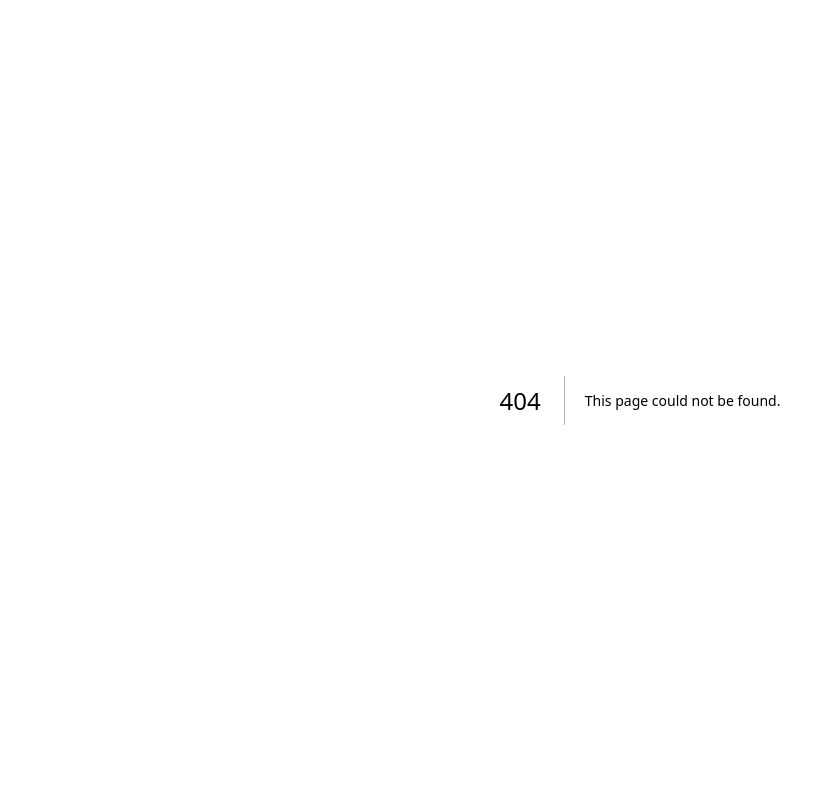
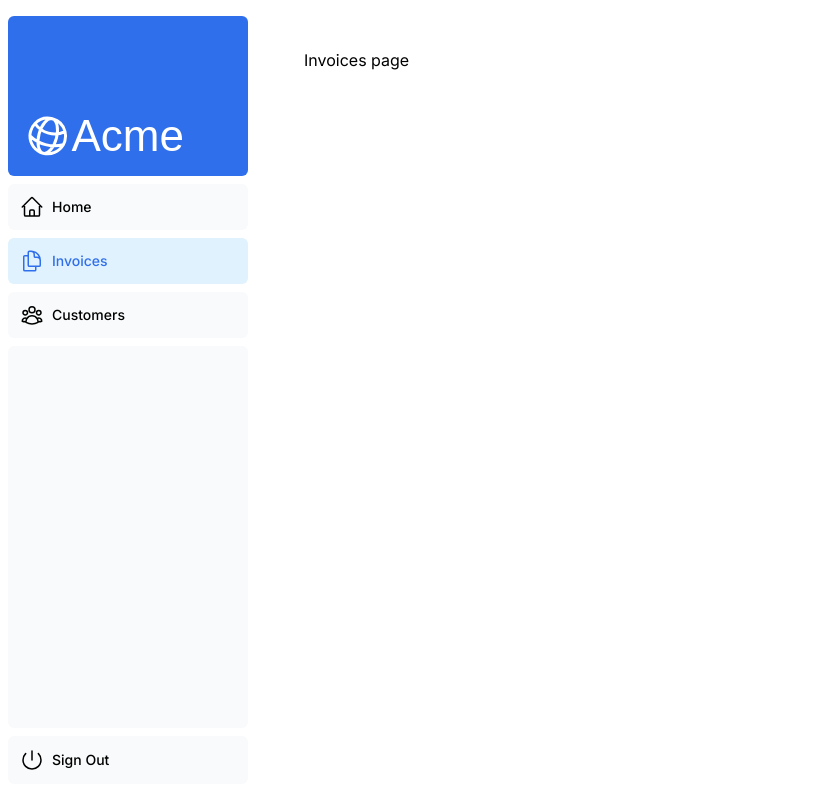
Before and after one commit to gurdittcancode/nextjs-dashboard, a Next.js app: page /dashboard/invoices in a window 1280 px wide. Before the commit this address had no page. Shown: the whole page, without its empty margins (0-835 px from the left). Built offline with nearby package versions, Linux system fonts and the light colour scheme; a web font is replaced by a local one.

Commit message:
Push to github

```diff
--- /dev/null
+++ b/app/dashboard/customers/page.tsx
@@ -0,0 +1,3 @@
+export default function Page() {
+    return <p>Customers&apos; page</p>
+}
--- /dev/null
+++ b/app/dashboard/invoices/page.tsx
@@ -0,0 +1,3 @@
+export default function Page() {
+    return <p>Invoices page</p>
+}
--- /dev/null
+++ b/app/dashboard/layout.tsx
@@ -0,0 +1,13 @@
+import SideNav from '@/app/ui/dashboard/sidenav';
+import React from 'react';
+
+export default function Layout({ children }: { children: React.ReactNode }) {
+  return (
+    <div className="md:flex-row flex h-screen flex-col md:overflow-hidden">
+      <div className="w-full flex-none md:w-64">
+        <SideNav />
+      </div>
+      <div className="flex-grow p-6 md:overflow-y-auto md:p-12">{children}</div>
+    </div>
+  );
+}
--- /dev/null
+++ b/app/dashboard/page.tsx
@@ -0,0 +1,3 @@
+export default function Page() {
+    return <p>Dashboard</p>
+}
--- a/app/ui/dashboard/nav-links.tsx
+++ b/app/ui/dashboard/nav-links.tsx
@@ -1,8 +1,13 @@
+'use client';
+
 import {
   UserGroupIcon,
   HomeIcon,
   DocumentDuplicateIcon,
 } from '@heroicons/react/24/outline';
+import Link from 'next/link';
+import { usePathname } from 'next/navigation';
+import clsx from 'clsx';
 
 // Map of links to display in the side navigation.
 // Depending on the size of the application, this would be stored in a database.
@@ -17,19 +22,25 @@ const links = [
 ];
 
 export default function NavLinks() {
+  const pathname = usePathname();
   return (
     <>
       {links.map((link) => {
         const LinkIcon = link.icon;
         return (
-          <a
+          <Link
             key={link.name}
             href={link.href}
-            className="flex h-[48px] grow items-center justify-center gap-2 rounded-md bg-gray-50 p-3 text-sm font-medium hover:bg-sky-100 hover:text-blue-600 md:flex-none md:justify-start md:p-2 md:px-3"
+            className={clsx(
+              'flex h-[46px] grow items-center justify-center gap-2 rounded-md bg-gray-50 p-3 text-sm font-medium hover:bg-sky-100 hover:text-blue-600 md:flex-none md:justify-start md:p-2 md:px-3',
+              {
+                'bg-sky-100 text-blue-600': pathname === link.href,
+              },
+            )}
           >
             <LinkIcon className="w-6" />
             <p className="hidden md:block">{link.name}</p>
-          </a>
+          </Link>
         );
       })}
     </>
```
